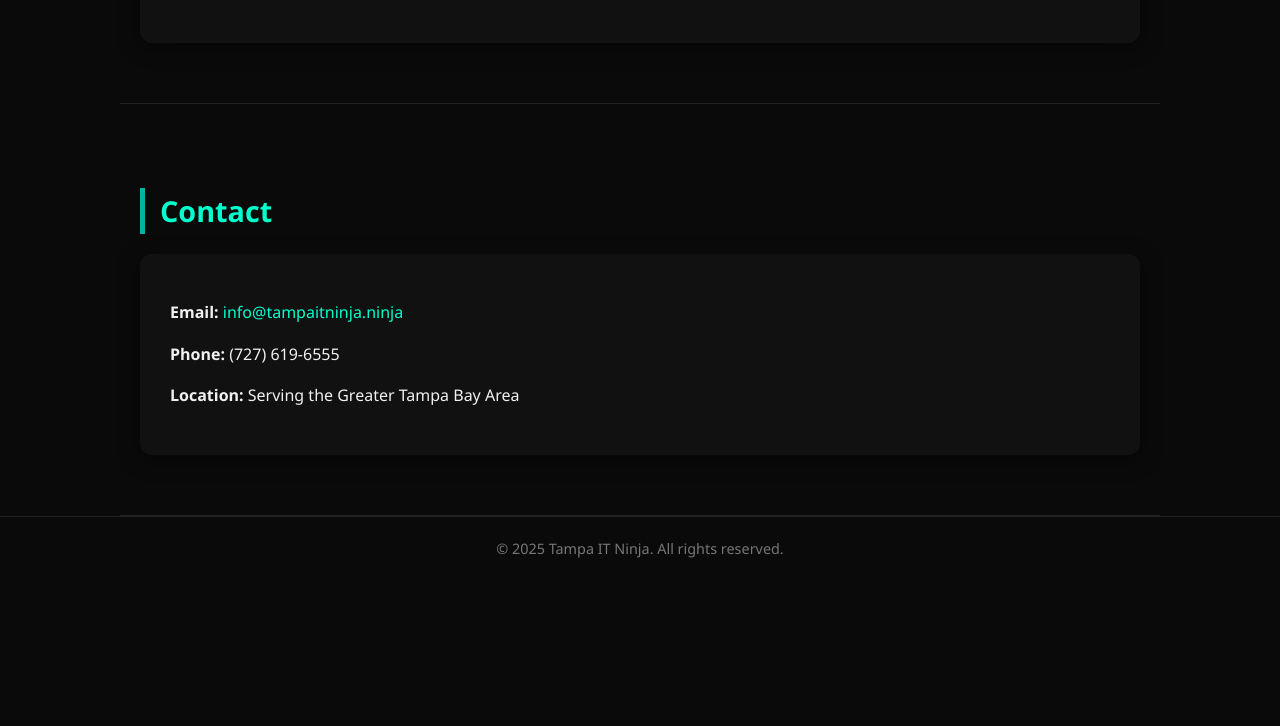
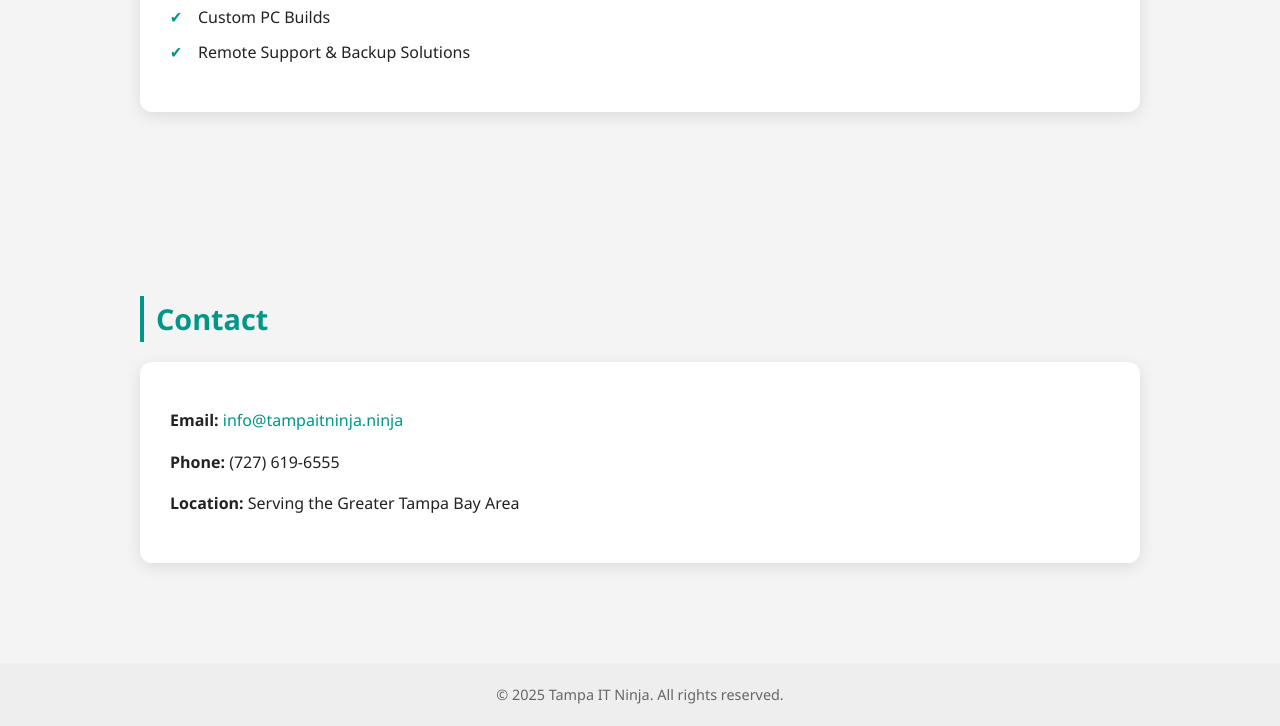
Before and after one commit to Kr1sg2/tampitninja-site, a plain HTML site: page index.html in a window 1280 px wide. Shown: the part 1011-1737 px from the top of the page. Before the commit the page ends 1591 px from the top, so only its background shows below. Drawn offline with Linux system fonts and the light colour scheme.

Commit message:
Update index.html

```diff
--- a/index.html
+++ b/index.html
@@ -3,101 +3,98 @@
 <head>
   <meta charset="UTF-8" />
   <meta name="viewport" content="width=device-width, initial-scale=1.0" />
-  <meta name="description" content="Tampa IT Ninja - Your one-man tech solution for support, repair, and smart home setup." />
+  <meta name="description" content="Tampa IT Ninja - Professional Tech Support in Tampa Bay." />
   <title>Tampa IT Ninja</title>
   <style>
     :root {
-      --primary: #00ffcc;
-      --bg: #0a0a0a;
-      --card: #111;
-      --text: #f1f1f1;
-      --accent: #00b3a4;
-      --border: rgba(255,255,255,0.1);
+      --primary: #009688;
+      --bg-light: #f4f4f4;
+      --text-dark: #222;
+      --card-bg: #ffffff;
+      --shadow: rgba(0, 0, 0, 0.1);
     }
     body {
       margin: 0;
       font-family: 'Segoe UI', Tahoma, Geneva, Verdana, sans-serif;
-      background: var(--bg);
-      color: var(--text);
+      background: var(--bg-light);
+      color: var(--text-dark);
       line-height: 1.6;
     }
     header {
-      background: linear-gradient(145deg, #000000, #111111);
-      padding: 60px 20px 30px;
+      background: linear-gradient(135deg, #00796b, #004d40);
+      padding: 60px 20px;
       text-align: center;
-      box-shadow: 0 4px 10px rgba(0,0,0,0.6);
+      color: white;
     }
     header h1 {
       margin: 0;
       font-size: 3rem;
-      color: var(--primary);
     }
     header p {
       margin-top: 10px;
       font-size: 1.25rem;
-      color: #ccc;
     }
     section {
       padding: 60px 20px;
       max-width: 1000px;
       margin: auto;
-      border-bottom: 1px solid var(--border);
     }
     h2 {
       color: var(--primary);
-      border-left: 5px solid var(--accent);
-      padding-left: 15px;
       font-size: 1.8rem;
       margin-bottom: 20px;
+      border-left: 4px solid var(--primary);
+      padding-left: 12px;
+    }
+    .card {
+      background: var(--card-bg);
+      padding: 30px;
+      border-radius: 12px;
+      box-shadow: 0 4px 16px var(--shadow);
+      margin-bottom: 40px;
     }
     ul {
       list-style: none;
       padding: 0;
     }
     ul li {
-      margin: 10px 0;
       padding-left: 28px;
       position: relative;
+      margin: 10px 0;
     }
     ul li::before {
       content: "✔";
-      color: var(--primary);
       position: absolute;
       left: 0;
-      top: 2px;
+      color: var(--primary);
+      font-weight: bold;
     }
-    .card {
-      background: var(--card);
-      padding: 30px;
-      border-radius: 12px;
-      box-shadow: 0 4px 20px rgba(0,0,0,0.5);
-    }
-    .contact a {
+    a {
       color: var(--primary);
       text-decoration: none;
     }
-    .contact a:hover {
+    a:hover {
       text-decoration: underline;
     }
     footer {
       text-align: center;
       padding: 20px;
       font-size: 0.9rem;
-      color: #777;
-      border-top: 1px solid var(--border);
+      background: #eeeeee;
+      color: #666;
     }
   </style>
 </head>
 <body>
   <header>
     <h1>Tampa IT Ninja</h1>
-    <p>Fast, Affordable Tech Support in Tampa Bay</p>
+    <p>Professional, Affordable Tech Support in Tampa Bay</p>
   </header>
 
   <section>
     <h2>About Me</h2>
     <div class="card">
-      <p>Hi, I'm Kris George — your one-man IT army. With years of hands-on experience fixing, optimizing, and upgrading tech, I provide expert-level service for homes and small businesses in the Tampa area. Whether you're dealing with a slow computer or setting up a smart home, I've got your back.</p>
+      <p>Hi, I'm Kris George — your one-man IT army. I bring years of experience fixing, optimizing, and upgrading tech for homes and small businesses in Tampa Bay. From stubborn computers to full smart home integrations, I’m here to help — reliably and affordably.</p>
     </div>
   </section>
 
@@ -117,7 +114,7 @@
 
   <section>
     <h2>Contact</h2>
-    <div class="card contact">
+    <div class="card">
       <p><strong>Email:</strong> <a href="mailto:info@tampaitninja.ninja">info@tampaitninja.ninja</a></p>
       <p><strong>Phone:</strong> (727) 619-6555</p>
       <p><strong>Location:</strong> Serving the Greater Tampa Bay Area</p>
```
